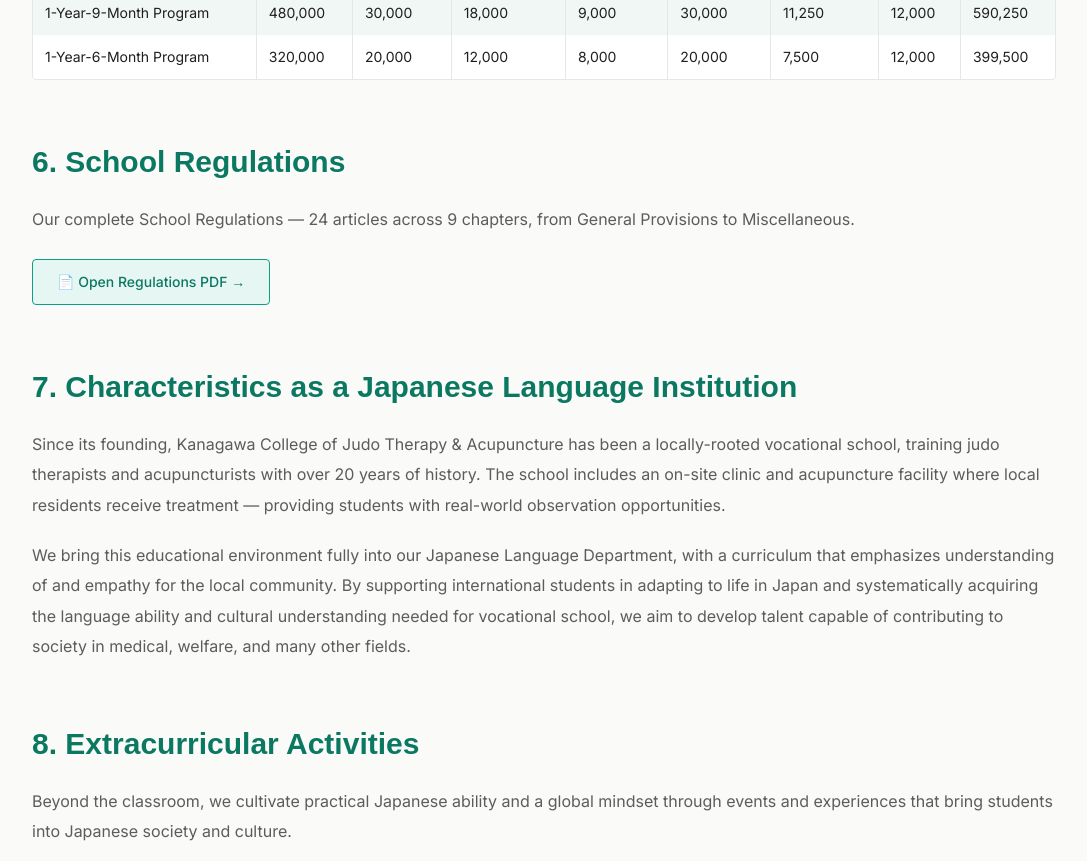
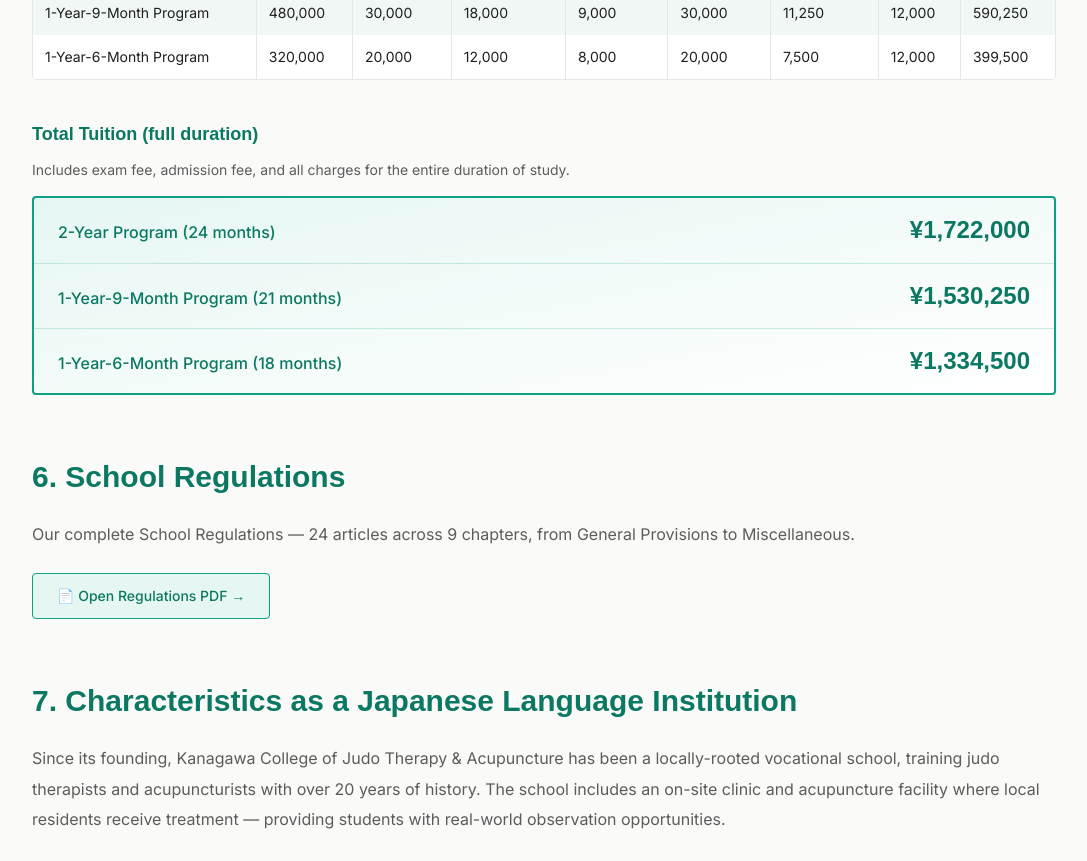
Before and after one commit to thqiu12/kanaju_japanese, a Next.js app: page /en/info-disclosure in a window 1280 px wide. Shown: the part 3320-4181 px from the top of the page, without its empty margins (96-1183 px from the left). Built offline with nearby package versions, Linux system fonts and the light colour scheme.

Commit message:
Add in-school total fees table (¥1,722k / 1,530k / 1,334k) to info-disclosure

```diff
--- a/src/app/[locale]/info-disclosure/page.tsx
+++ b/src/app/[locale]/info-disclosure/page.tsx
@@ -40,6 +40,9 @@ export default async function InfoDisclosurePage({
     tableTitle2: string;
     firstYear: { head: string[]; rows: string[][] };
     secondYear: { head: string[]; rows: string[][] };
+    grandTotalTitle: string;
+    grandTotalNote: string;
+    grandTotal: [string, string][];
   };
   const regulations = t.raw("items.regulations") as {
     title: string;
@@ -125,6 +128,28 @@ export default async function InfoDisclosurePage({
               {fees.tableTitle2}
             </h3>
             <DataTable head={fees.secondYear.head} rows={fees.secondYear.rows} />
+
+            <h3 className="mt-10 mb-3 font-serif text-lg font-semibold text-primary-dark">
+              {fees.grandTotalTitle}
+            </h3>
+            <p className="mb-4 text-sm text-text-muted">{fees.grandTotalNote}</p>
+            <div className="overflow-hidden rounded border-2 border-primary bg-gradient-to-br from-primary-pale to-bg-card">
+              {fees.grandTotal.map(([course, amount], i) => (
+                <div
+                  key={course}
+                  className={`grid grid-cols-1 gap-3 px-6 py-4 sm:grid-cols-[1.4fr_1fr] sm:items-baseline ${
+                    i === fees.grandTotal.length - 1
+                      ? ""
+                      : "border-b border-primary/20"
+                  }`}
+                >
+                  <div className="font-medium text-primary-dark">{course}</div>
+                  <div className="font-serif text-2xl font-semibold text-primary-dark sm:text-right">
+                    ¥{amount}
+                  </div>
+                </div>
+              ))}
+            </div>
           </Block>
 
           <Block id="regulations" title={regulations.title}>
--- a/src/messages/en.json
+++ b/src/messages/en.json
@@ -1448,7 +1448,14 @@
               "399,500"
             ]
           ]
-        }
+        },
+        "grandTotalTitle": "Total Tuition (full duration)",
+        "grandTotalNote": "Includes exam fee, admission fee, and all charges for the entire duration of study.",
+        "grandTotal": [
+          ["2-Year Program (24 months)", "1,722,000"],
+          ["1-Year-9-Month Program (21 months)", "1,530,250"],
+          ["1-Year-6-Month Program (18 months)", "1,334,500"]
+        ]
       },
       "regulations": {
         "title": "6. School Regulations",
--- a/src/messages/zh.json
+++ b/src/messages/zh.json
@@ -1448,7 +1448,14 @@
               "399,500"
             ]
           ]
-        }
+        },
+        "grandTotalTitle": "在学期间总额",
+        "grandTotalNote": "包含入学考试费及入学金，全部学习期间的学费总和。",
+        "grandTotal": [
+          ["升学 2 年课程（24 个月）", "1,722,000"],
+          ["升学 1 年 9 个月课程（21 个月）", "1,530,250"],
+          ["升学 1 年 6 个月课程（18 个月）", "1,334,500"]
+        ]
       },
       "regulations": {
         "title": "6. 学校规则",
```
Also changed, not shown: src/messages/ja.json, src/messages/ne.json.
